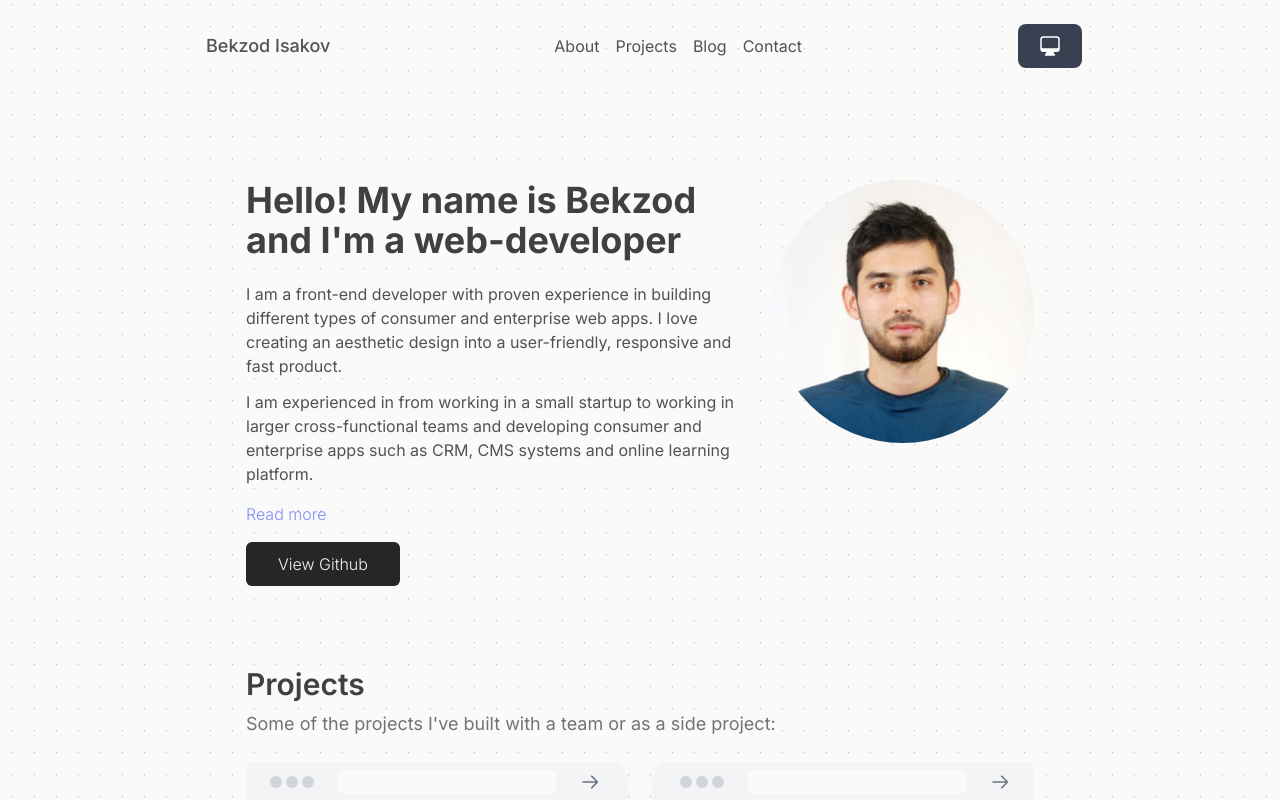
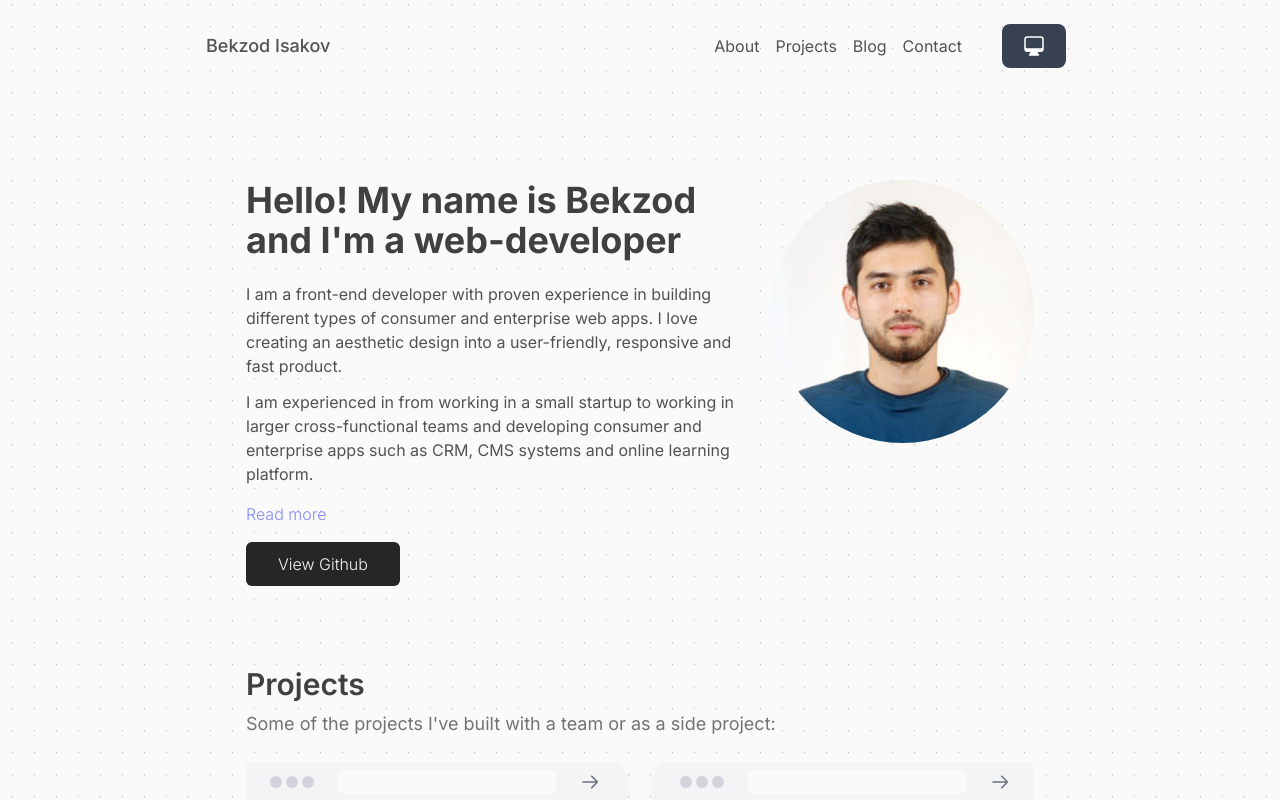
Before and after one commit to BehzodIsakov/my_website, a Next.js app: page / in a window 1280 px wide. Shown: the top 800 px of the page. Built offline with nearby package versions, Linux system fonts and the light colour scheme.

Commit message:
header: theme icon

```diff
--- a/components/Header.tsx
+++ b/components/Header.tsx
@@ -17,9 +17,13 @@ export default function Header() {
       <Link href='/' className='font-medium text-lg px-2'>
         Bekzod Isakov
       </Link>
-      <Navigation navLinks={navLinks} />
-      <ThemeSwitcher />
-      <MobileNavigation navLinks={navLinks} />
+      <div className='flex items-center'>
+        <Navigation navLinks={navLinks} />
+        <div className='ml-10 mr-4'>
+          <ThemeSwitcher />
+        </div>
+        <MobileNavigation navLinks={navLinks} />
+      </div>
     </header>
   );
 }
```
